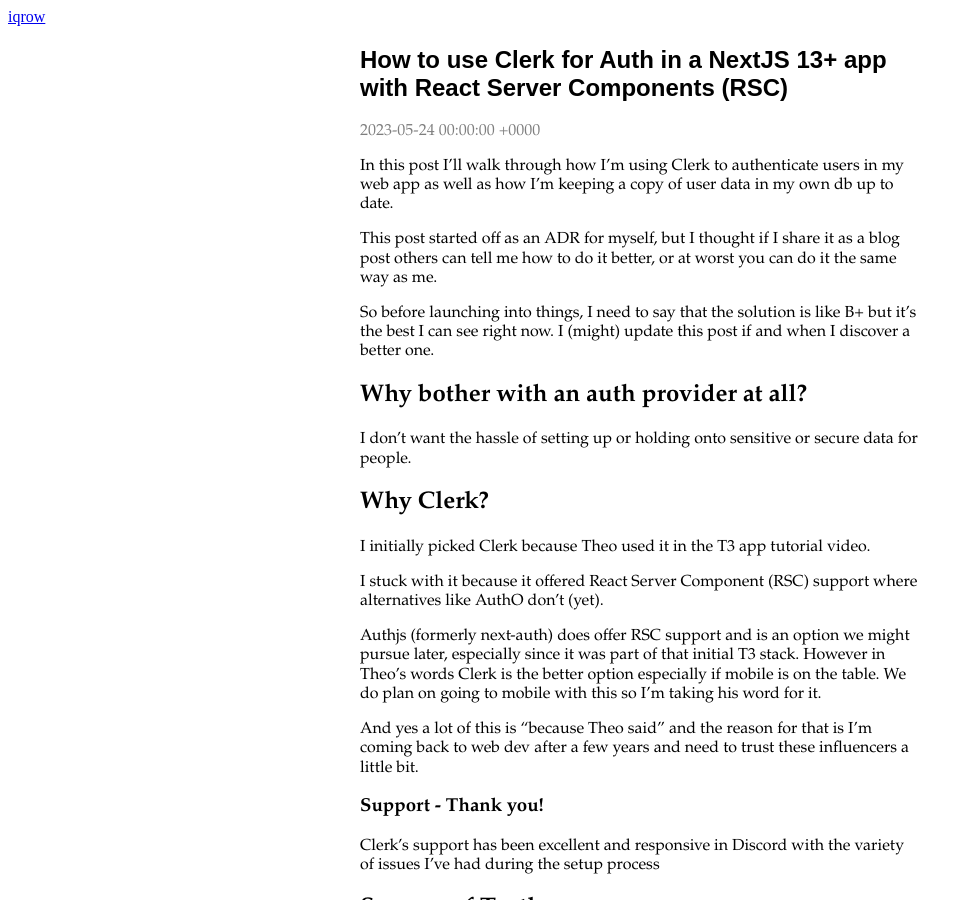
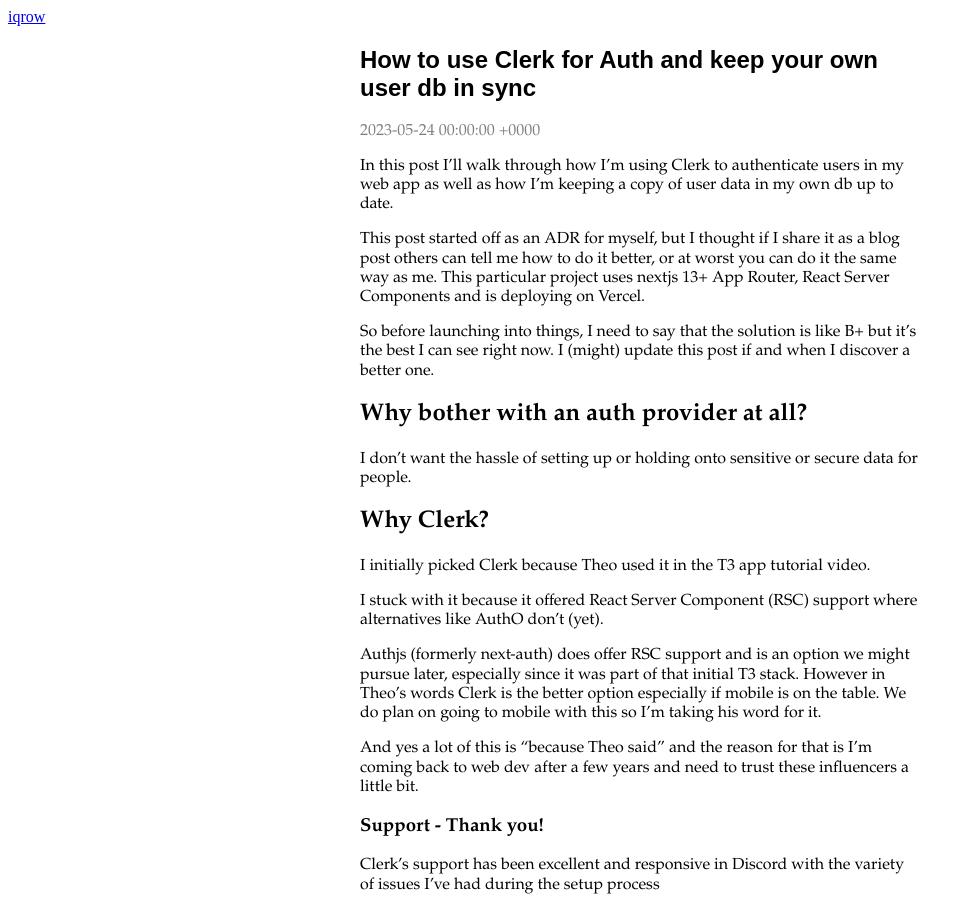
Before and after one commit to iqrow/iqrow.github.io, a Jekyll site: the page built from _posts/2023-5-24-How-to-use-clerk.md, in a window 1280 px wide and 900 px high. Shown: the whole window, without its empty margins (0-973 px from the left). Built offline with Jekyll 4.4.1, drawn with Linux system fonts in a browser that asks for light colours; our own code applies the rules of GitHub Pages for plain Markdown files.

Commit message:
Update 2023-5-24-How-to-use-clerk.md

```diff
--- a/_posts/2023-5-24-How-to-use-clerk.md
+++ b/_posts/2023-5-24-How-to-use-clerk.md
@@ -1,11 +1,11 @@
 ---
-title: "How to use Clerk for Auth in a NextJS 13+ app with React Server Components (RSC)"
+title: "How to use Clerk for Auth and keep your own user db in sync"
 date: 2023-5-24
 ---
 
 In this post I'll walk through how I'm using Clerk to authenticate users in my web app as well as how I'm keeping a copy of user data in my own db up to date.
 
-This post started off as an ADR for myself, but I thought if I share it as a blog post others can tell me how to do it better, or at worst you can do it the same way as me.
+This post started off as an ADR for myself, but I thought if I share it as a blog post others can tell me how to do it better, or at worst you can do it the same way as me. This particular project uses nextjs 13+ App Router, React Server Components and is deploying on Vercel.
 
 So before launching into things, I need to say that the solution is like B+ but it's the best I can see right now. I (might) update this post if and when I discover a better one.
 
```
